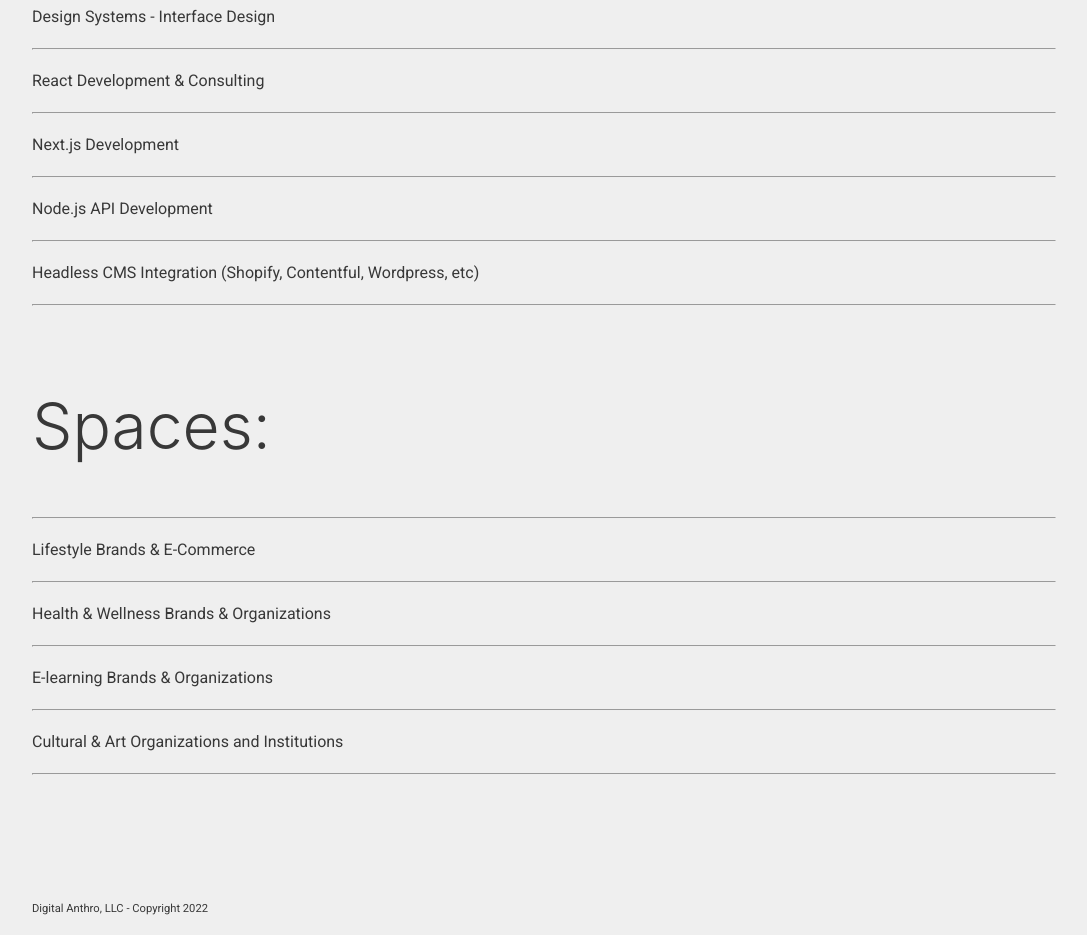
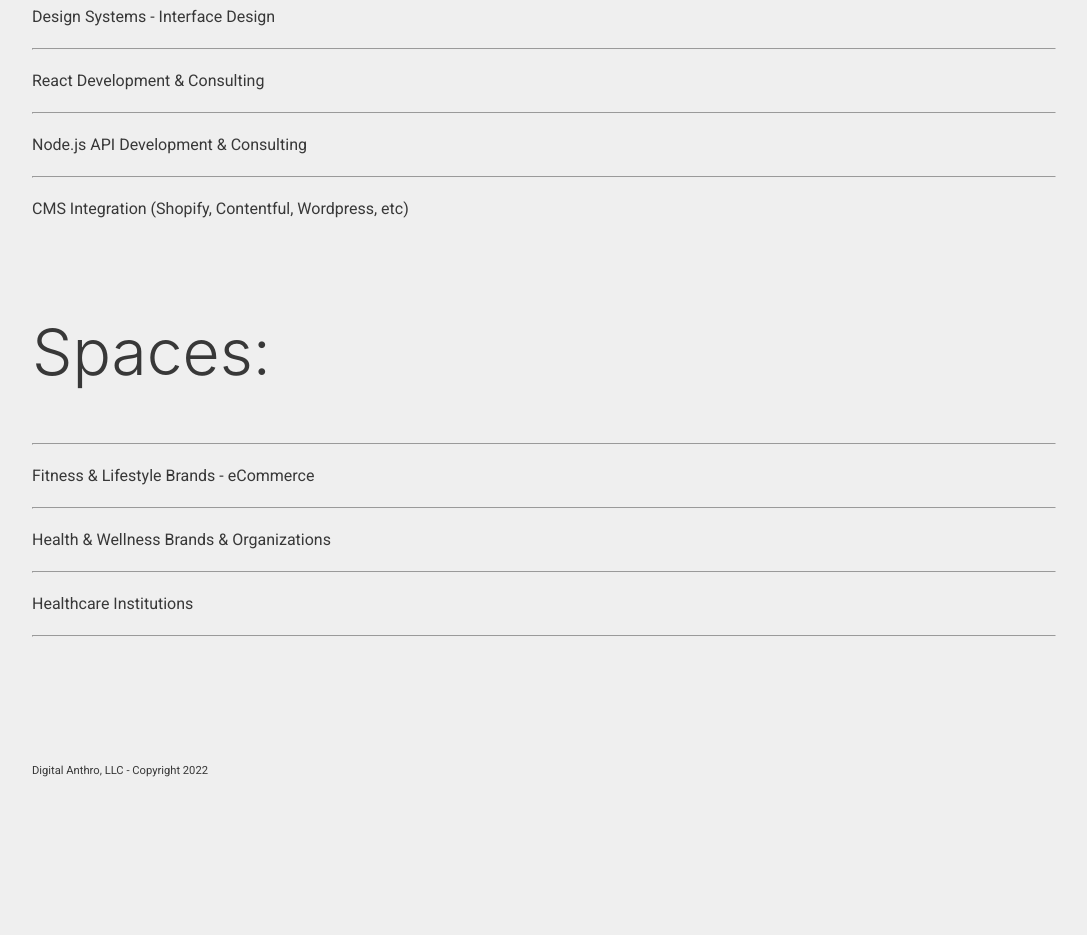
Before and after one commit to keeysnc/digital_anthro, a Next.js app: page / in a window 1280 px wide. Shown: the part 880-1815 px from the top of the page, without its empty margins (96-1183 px from the left). After the commit the page ends 1677 px from the top, so only its background shows below. Built offline with nearby package versions, Linux system fonts and the light colour scheme.

Commit message:
update services

```diff
--- a/pages/about.js
+++ b/pages/about.js
@@ -21,8 +21,9 @@ const about = () => {
 								<p>
 									Nathan Keeys is a creative technologist consultant and the founder of Digital Anthro with 8+ years experience working with a variety
 									of brands and companies. He has designed and developed websites and applications for notable brands and organizations such as
-									Accenture, Children&apos;s Hospital, Giant, and PenFed Credit Union. In 2018 Nathan started Digital Anthro as an independent
-									consultancy helping businesses design & build interactive websites and experiences. <br />
+									Accenture, National Children&apos;s Hospital, Mednovate Connect, Clinical Pharmacy Associates and Centers for Medicare & Medicaid
+									Services. In 2018 Nathan started Digital Anthro as an independent consultancy helping businesses design & build interactive websites
+									and experiences. <br />
 									<br />
 									As a consultant, Nathan specializes in <b>React-based Frontend Development</b> and <b>Node.js API Development</b>, building design
 									systems and <b>Touchdesigner</b> for teaching creative code & producing audio visual work. When he is not consulting, Nathan enjoys
--- a/pages/index.js
+++ b/pages/index.js
@@ -22,24 +22,19 @@ export default function Home() {
 						<hr></hr>
 						<p>React Development & Consulting</p>
 						<hr></hr>
-						<p>Next.js Development</p>
+						<p>Node.js API Development & Consulting</p>
 						<hr></hr>
-						<p>Node.js API Development</p>
-						<hr></hr>
-						<p>Headless CMS Integration (Shopify, Contentful, Wordpress, etc)</p>
-						<hr></hr>
+						<p>CMS Integration (Shopify, Contentful, Wordpress, etc)</p>
 					</div>
 					<br />
 					<div>
 						<h2>Spaces:</h2>
 						<hr></hr>
-						<p>Lifestyle Brands & E-Commerce</p>
+						<p>Fitness & Lifestyle Brands - eCommerce</p>
 						<hr></hr>
 						<p>Health & Wellness Brands & Organizations</p>
 						<hr></hr>
-						<p>E-learning Brands & Organizations</p>
-						<hr></hr>
-						<p>Cultural & Art Organizations and Institutions</p>
+						<p>Healthcare Institutions</p>
 						<hr></hr>
 					</div>
 				</div>
```
Also changed, not shown: work/mednovate.md (+1 -1 lines).
